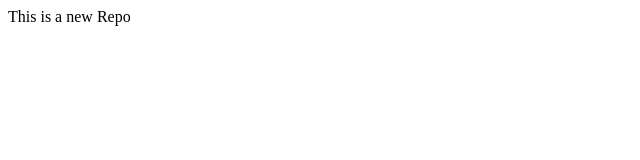
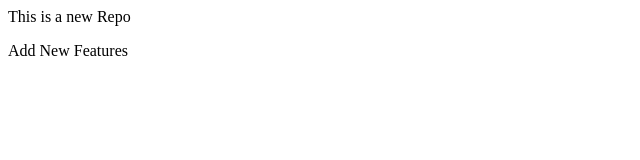
Before and after one commit to Jating19/LocalRepo, a plain HTML site: page index.html in a window 1280 px wide. Shown: the whole page, without its empty margins (0-640 px from the left). Drawn offline with Linux system fonts and the light colour scheme.

Commit message:
Add new Features

```diff
--- a/index.html
+++ b/index.html
@@ -1 +1,2 @@
 <p>This is a new Repo</p>
+<p>Add New Features</p>
```
